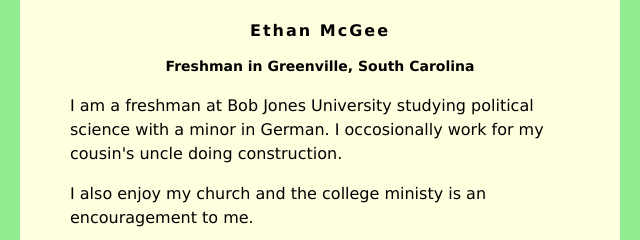
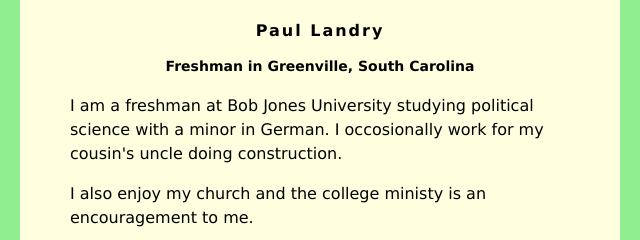
Before and after one commit to Pland03/Pland03.github.io, a plain HTML site: page index.html in a window 1280 px wide. Shown: the top 240 px of the page, 320-960 px from the left. Drawn offline with Linux system fonts and the light colour scheme.

Commit message:
Update index.html

```diff
--- a/index.html
+++ b/index.html
@@ -30,7 +30,7 @@ h3 {
 </head>
 <body>
     <div id="content">
-        <h1>Ethan McGee</h1>
+        <h1>Paul Landry</h1>
         <h2>Freshman in Greenville, South Carolina</h2>
 
          <p>I am a freshman at Bob Jones University studying political science with a minor in German. I occosionally work for my cousin's uncle doing construction.
```
